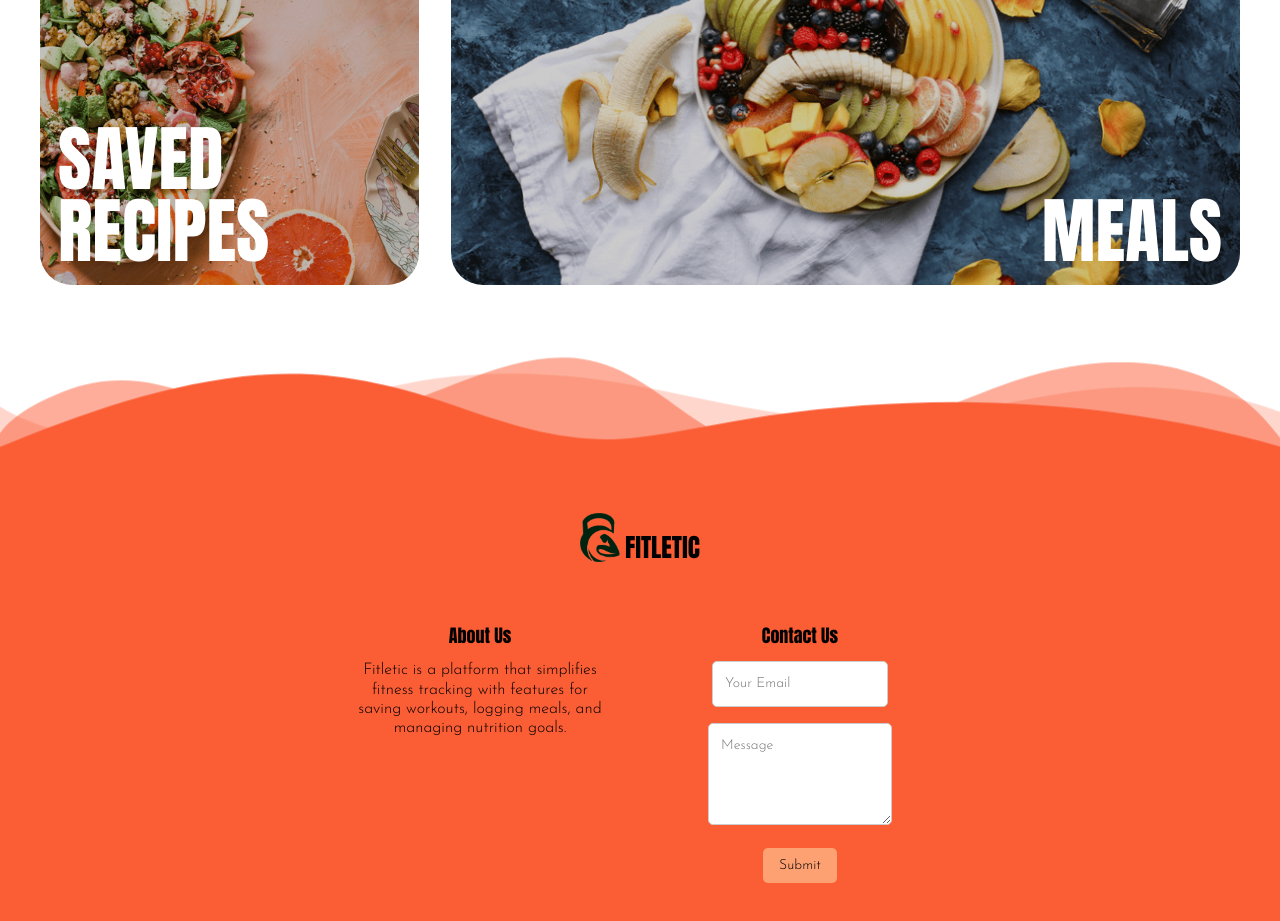
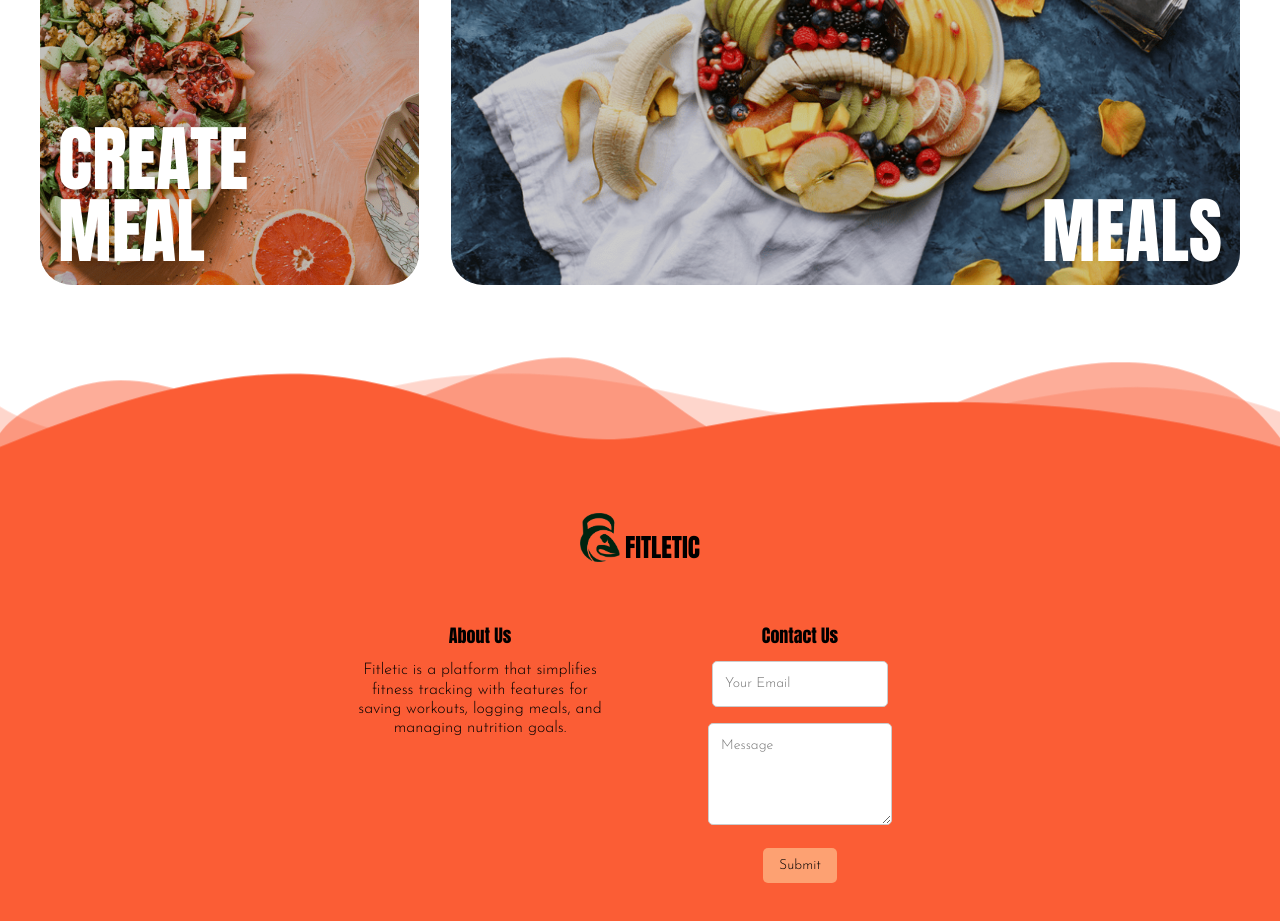
Before and after one commit to jling1234/Fitletic, a React (Vite) app in the folder react/: page / in a window 1280 px wide. Shown: the part 1640-2561 px from the top of the page. Built offline with nearby package versions, Linux system fonts and the light colour scheme; no server answers.

Commit message:
Rename create meal link in homepage

```diff
--- a/react/src/Homepage/Homepage.jsx
+++ b/react/src/Homepage/Homepage.jsx
@@ -108,7 +108,7 @@ function HomepageContent() {
           className="recipes-button"
           onClick={routeChangeMealslogin}
         >
-          <div className="button-text">SAVED RECIPES</div>
+          <div className="button-text">CREATE MEAL</div>
           <div className="button-background"></div>
         </button>
         <button
```
